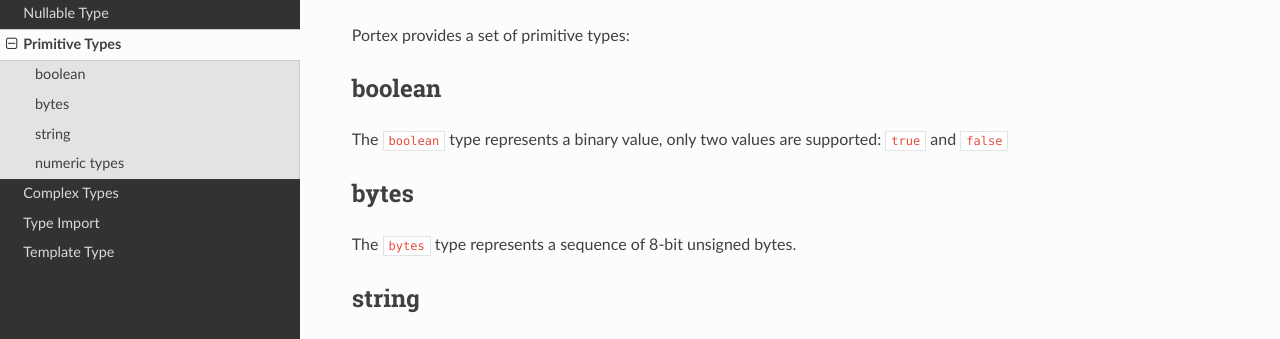
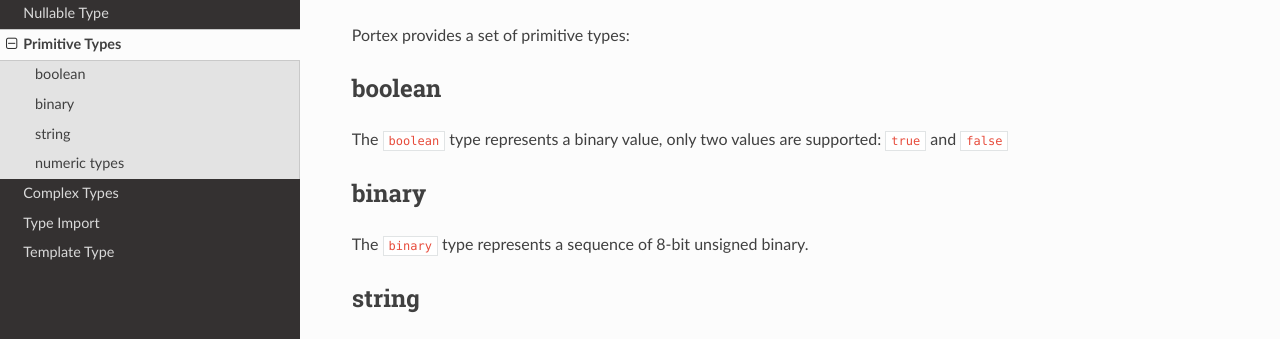
Before and after one commit to Project-OpenBytes/portex, a Sphinx documentation site: the page built from docs/source/schema/primitive_types.rst, in a window 1280 px wide and 900 px high. Shown: the part 136-475 px from the top of the window. Built offline with Sphinx 7.4.7 and the Read the Docs theme 2.0.0, drawn with Linux system fonts in a browser that asks for light colours.

Commit message:
docs: rename primitive type "bytes" to "binary"

```diff
--- a/docs/source/schema/primitive_types.rst
+++ b/docs/source/schema/primitive_types.rst
@@ -11,11 +11,11 @@
 The ``boolean`` type represents a binary value, only two values are supported: ``true`` and
 ``false``
 
-*******
- bytes
-*******
+********
+ binary
+********
 
-The ``bytes`` type represents a sequence of 8-bit unsigned bytes.
+The ``binary`` type represents a sequence of 8-bit unsigned binary.
 
 ********
  string
```
